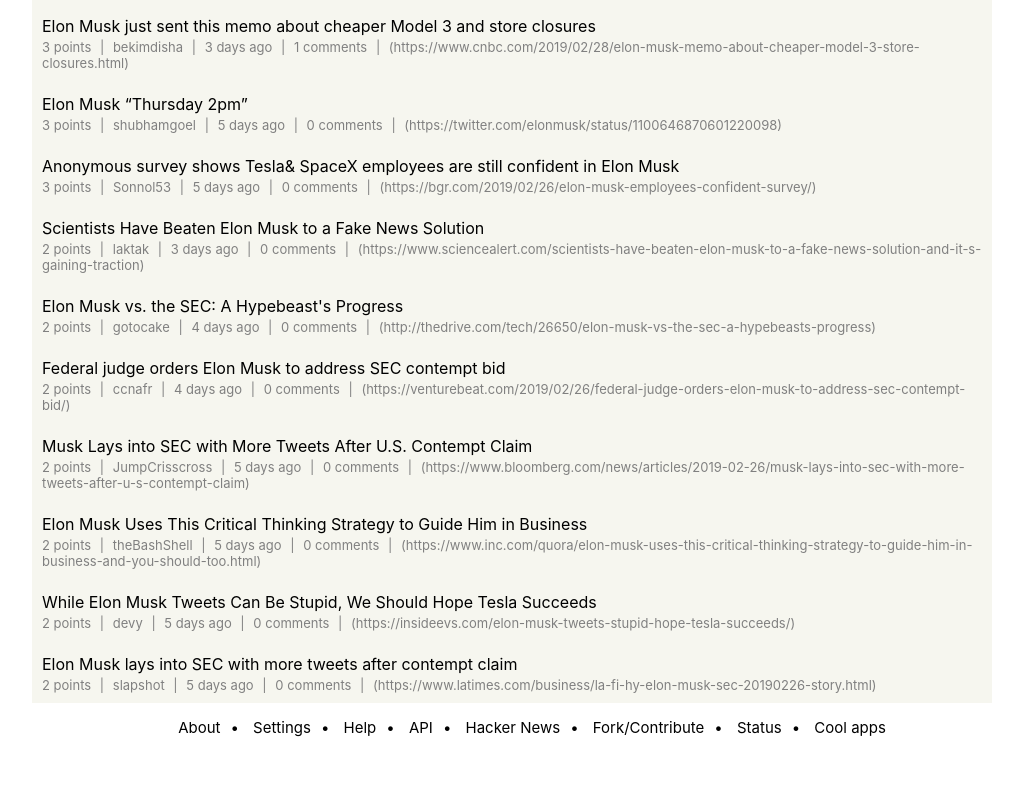
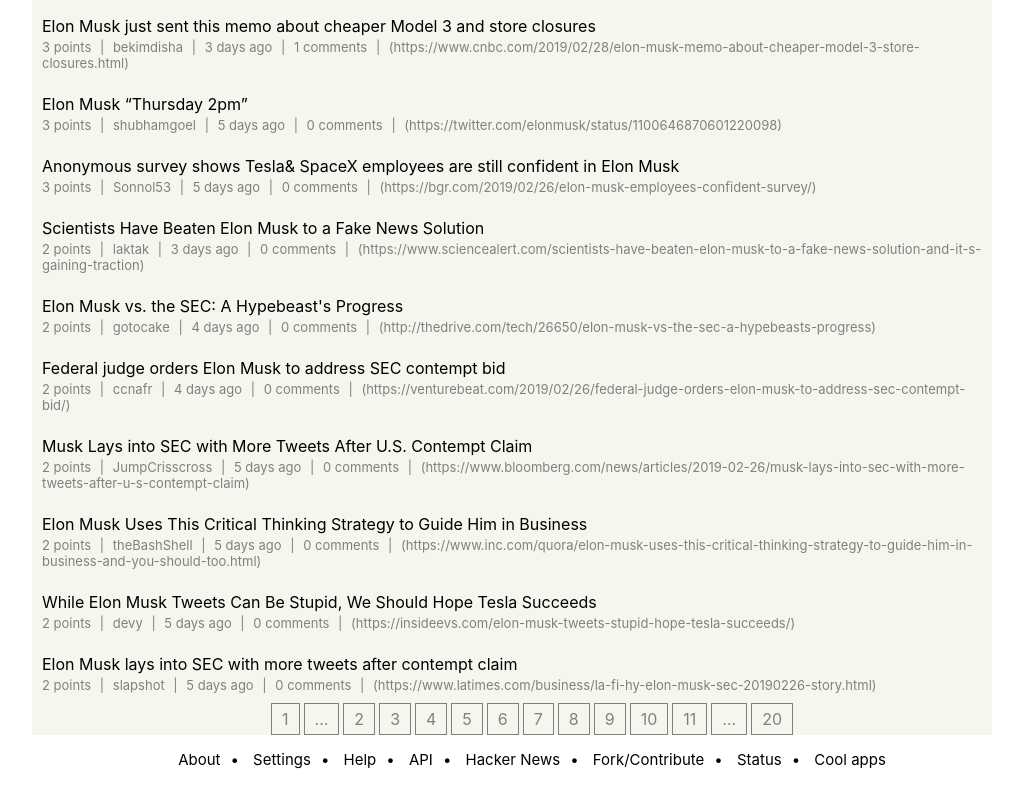
Before and after one commit to popaclctin/HN-search, a React (Create React App) app: page / in a window 1280 px wide. Shown: the part 807-1607 px from the top of the page, without its empty margins (128-1151 px from the left). Before the commit the page ends 1575 px from the top, so only its background shows below. Built offline with nearby package versions, Linux system fonts and the light colour scheme.

Commit message:
Add Pages component and unfinished style to it

```diff
--- a/package.json
+++ b/package.json
@@ -3,6 +3,7 @@
   "version": "0.1.0",
   "private": true,
   "dependencies": {
+    "classnames": "^2.2.6",
     "react": "^16.8.3",
     "react-dom": "^16.8.3",
     "react-scripts": "2.1.5"
--- a/src/App.css
+++ b/src/App.css
@@ -114,3 +114,30 @@ nav li + li:before {
   content: " • ";
   padding: 0 10px;
 }
+
+/* Pages */
+
+.pages {
+  margin: 0 auto;
+  list-style: none;
+  display: flex;
+  justify-content: center;
+  color: grey;
+}
+
+.pages li {
+  margin: 0 2px;
+  border: 1px solid grey;
+}
+
+.pages li div {
+  padding: 5px 10px;
+}
+
+.pages li:hover {
+  cursor: pointer;
+}
+
+.selected {
+  border: 1px solid red;
+}
--- a/src/App.js
+++ b/src/App.js
@@ -2,6 +2,7 @@ import React, { Component } from "react";
 import "./App.css";
 import { data } from "./api-response.js";
 import logo from "./img/logo-hn-search.webp";
+import classNames from "classnames";
 
 class App extends Component {
   constructor(props) {
@@ -63,8 +64,13 @@ class App extends Component {
           searchOption={searchOption}
           byOption={byOption}
           forOption={forOption}
+          nbResults={data.nbHits}
+          fetchTime={data.processingTimeMS / 1000}
         />
-        <main>{!isLoading && list}</main>
+        <main>
+          {!isLoading && list}
+          <Pages nbPages="20" selected="6" />
+        </main>
         <Nav />
       </div>
     );
@@ -88,7 +94,7 @@ const Header = ({ searchValue, handleChange }) => {
 };
 
 const SearchOptions = ({
-  noResults,
+  nbResults,
   fetchTime,
   searchOption,
   byOption,
@@ -130,7 +136,7 @@ const SearchOptions = ({
         </label>
       </div>
       <div className="stats">
-        {noResults} results ({fetchTime} seconds)
+        {nbResults} results ({fetchTime} seconds)
       </div>
     </div>
   );
@@ -210,6 +216,32 @@ const timeAgo = duration => {
   return "never";
 };
 
+const Pages = ({ nbPages, selected }) => {
+  nbPages = parseInt(nbPages);
+  selected = parseInt(selected);
+  let pages = [];
+  for (let i = 0; i < nbPages; i++) {
+    pages.push(<Page nb={i + 1} key={i} selected={selected === i} />);
+  }
+  if (pages.length > 10) {
+    const wtf = selected + 4 < nbPages - 1;
+    if (wtf) {
+      pages.splice(selected + 5, nbPages - 6 - selected, <Page />);
+    }
+    if (selected - 5 > 0) pages.splice(1, selected - 6, <Page />);
+  }
+  return <ul className="pages">{pages}</ul>;
+};
+
+const Page = ({ nb = "...", selected }) => {
+  const pageClass = classNames("page", { selected: selected });
+  return (
+    <li className={pageClass}>
+      <div>{nb}</div>
+    </li>
+  );
+};
+
 const Nav = props => {
   return (
     <nav>
```
Also changed, not shown: 1 other file (tests, documents, lock files or other folders).
